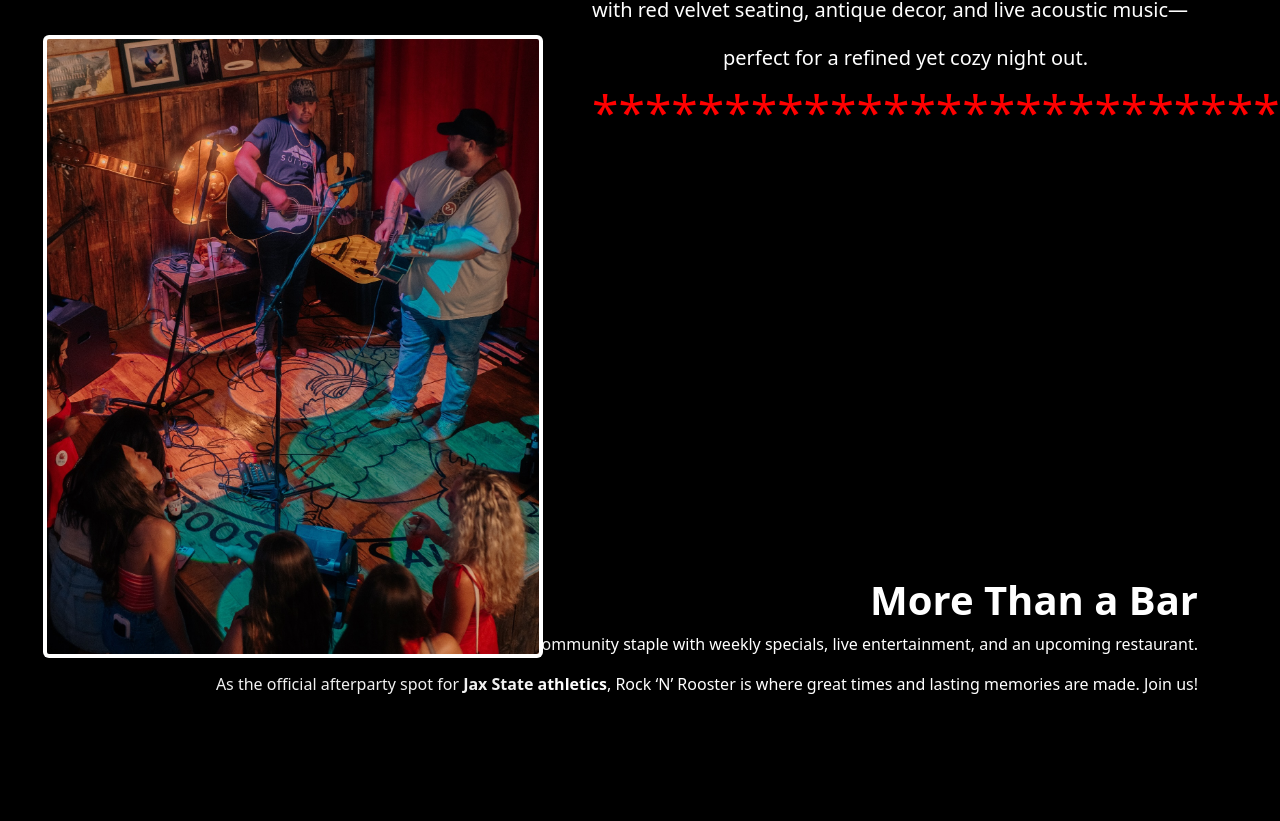
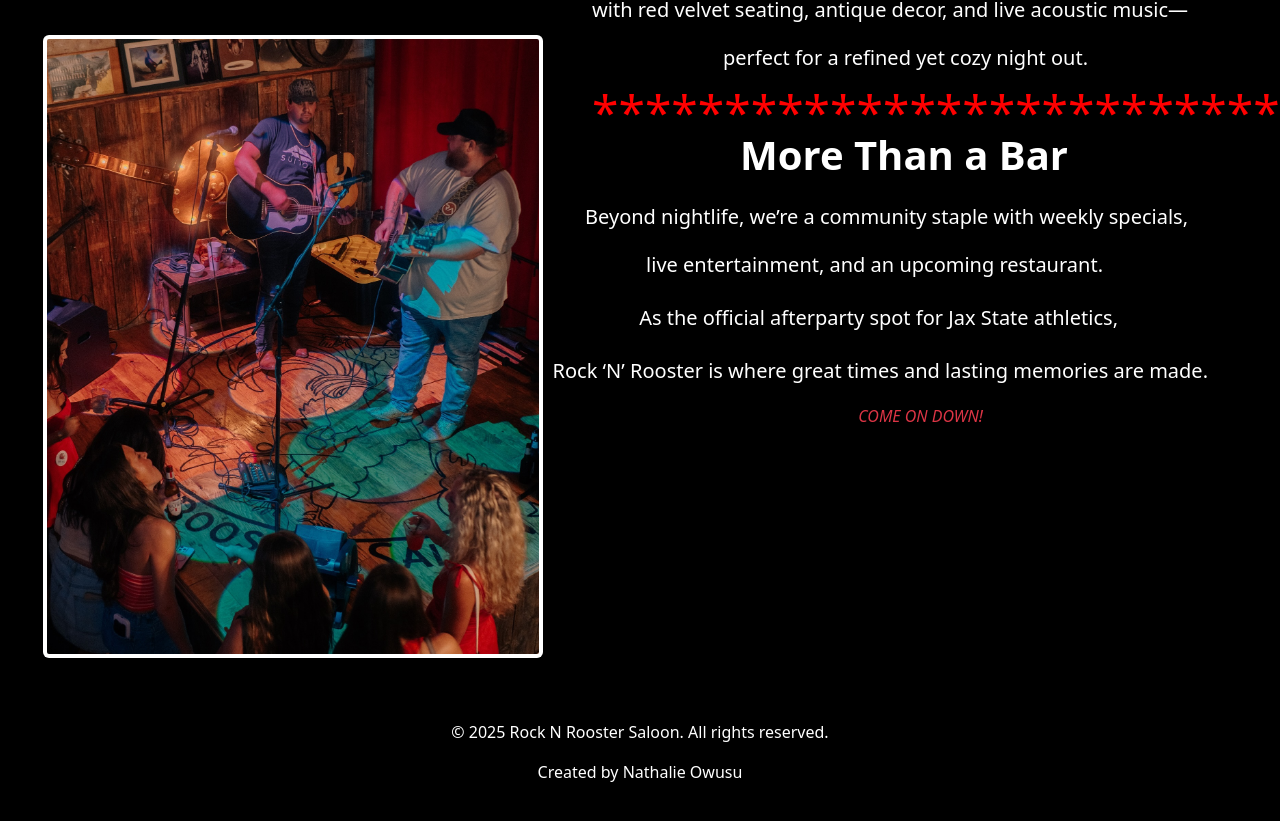
Before and after one commit to NathalieOwusu/RockNRooster, a React (Vite) app: page /about in a window 1280 px wide. Shown: the part 673-1494 px from the top of the page. Built offline with nearby package versions, Linux system fonts and the light colour scheme.

Commit message:
About page done

```diff
--- a/src/assets/css/index.css
+++ b/src/assets/css/index.css
@@ -5,4 +5,5 @@
  .bodyAboutPage , body{
     background-color: black !important;
     color: white;
+
     }
--- a/src/pages/About.jsx
+++ b/src/pages/About.jsx
@@ -2,12 +2,14 @@ import React, { useState } from "react";
 import AboutUs from "../images/AboutUs.jpg";
 import AboutUs2 from "../images/AboutUs2.jpg";
 import { Link } from "react-router-dom"
-import Footer from "../components/Footer"
+
 
 function About() {
   return (
     <>
-<div style={{ overflowX: 'hidden' }}>
+<div className="position-relative"style={{ overflowX: 'hidden'}}>
+
+
 <nav className="navbar navbar-expand-lg position-absolute w-100" style={{ zIndex: 100, top: 0, left: '0px', right: '70px' }}>
 
 
@@ -111,17 +113,32 @@ function About() {
 </div>
 
 
-      <div className="my-5 text-end">
-        <h2 className="display-6 fw-bold">More Than a Bar</h2>
-        <p>
-          Beyond nightlife, we’re a community staple with weekly specials, live entertainment, and an upcoming restaurant.
-        </p>
-        <p>
-          As the official afterparty spot for <strong>Jax State athletics</strong>, Rock ‘N’ Rooster is where great times and lasting memories are made. Join us!
-        </p>
+<div className="my-5 text-end position-relative">
+<h2 className="display-6 fw-bold position-relative" style={{ bottom:'445px', left:'-130px'}}>More Than a Bar</h2>
+<div className="my-5 text-end position-relative d-flex justify-content-end">
+<p className="lead  position-relative text-end" style={{ margin:'-50px', padding:'-10px', top:'-420px', left:'-60px' }}>
+          Beyond nightlife, we’re a community staple with weekly specials, </p></div>
+          <div className="my-5 text-end position-relative d-flex justify-content-end">
+          <p className="lead  position-relative text-end" style={{ margin:'-50px', padding:'-10px', top:'-420px', left:'-145px' }}>
+          live entertainment, and an upcoming restaurant.
+        </p></div>
+        <div className="my-5 text-end position-relative d-flex justify-content-end">
+        <p className="lead  position-relative text-end" style={{ margin:'-50px', padding:'-10px', top:'-415px', left:'-130px' }}>
+          As the official afterparty spot for <strong>Jax State athletics</strong>,</p></div>
+          <div className="my-5 text-end position-relative d-flex justify-content-end">
+<p className="lead  position-relative text-end" style={{ margin:'-50px', padding:'-10px', top:'-410px', left:'-40px' }}>
+           Rock ‘N’ Rooster is where great times and lasting memories are made. </p></div>
+           <div className="my-5 text-end position-relative d-flex justify-content-end">
+<p className="text-danger position-relative text-end" style={{ margin:'-50px', padding:'-10px', top:'-410px', left:'-265px' }}>
+         <i>COME ON DOWN!</i>
+        </p></div>
       </div>
     </div>
-  <Footer />
+  {/* Footer Overlay */}
+  <footer className="position-relative bottom-0 w-100 text-center text-white py-2" style={{ zIndex: 10, top:'-200px'}}>
+                <p>&#169; 2025 Rock N Rooster Saloon. All rights reserved.</p>
+                <p>Created by Nathalie Owusu</p>
+            </footer>
 </div>
 </>
   )
```
